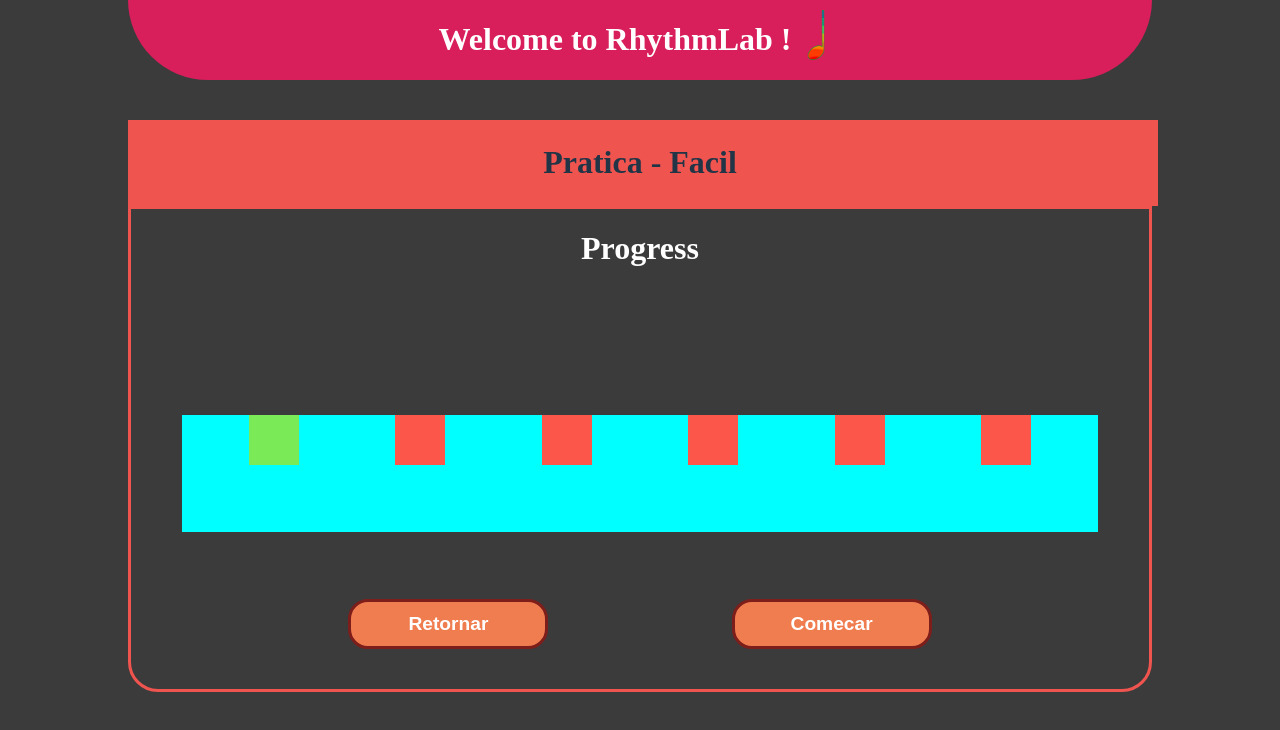
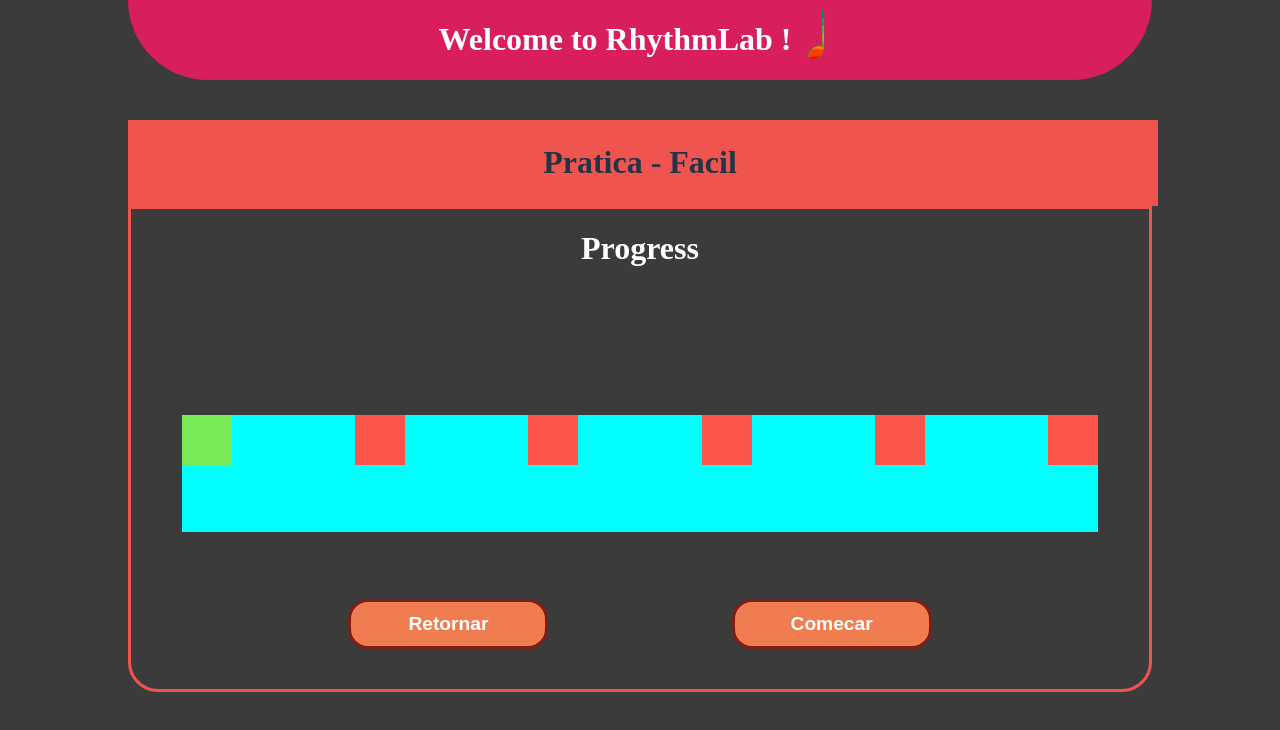
Before and after one commit to MuriloCarvG12/RhythmLab, a React (Vite) app in the folder RhythmLab/: page /practice in a window 1280 px wide. Both pictures are taken after a click on the button "Facil". Shown: the top 730 px of the page. Built offline with nearby package versions, Linux system fonts and the light colour scheme.

Commit message:
Fix: sincroniza a barra de progresos com a animação dos quadrados

```diff
--- a/RhythmLab/src/pages/pagePractice.tsx
+++ b/RhythmLab/src/pages/pagePractice.tsx
@@ -234,7 +234,7 @@ export default function PagePractice()
                                         {{
                                           display: 'flex',
                                           flexDirection: 'row',
-                                          justifyContent: 'space-evenly',
+                                          justifyContent: 'space-between',
                                           gap: 30,
                                           justifySelf: 'center',
                                           alignSelf: 'center',
@@ -249,7 +249,7 @@ export default function PagePractice()
 
 
                                         {/** Renders an animation that works to tell the user where they are! */}
-                                        {/*** TODO Syncronize-me */}
+
                                         {
                                           isPlaying &&
                                           <div
@@ -258,7 +258,8 @@ export default function PagePractice()
                                           style=
                                           {{
                                               transition: `left ${rhythm[current_note]?.time || 500}ms linear`,
-                                              left: `${((current_note + 0.1) / (rhythm.length - 1)) * 100}%`
+                                              left: `${((current_note) / (rhythm.length - 1)) * 100}%`
+
                                           }}
 
                                           >
```
